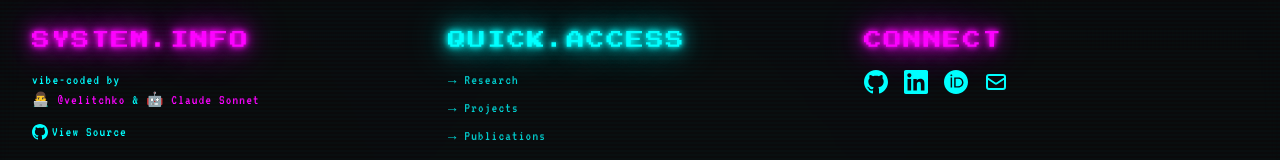
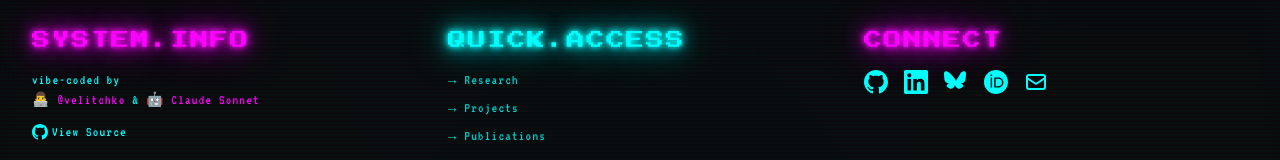
Before and after one commit to velitchko/velitchko.github.io, a Next.js app: page /chicken in a window 1280 px wide. Shown: the part 952-1112 px from the top of the page. Built offline with nearby package versions, Linux system fonts and the light colour scheme; no server answers; a web font is replaced by a local one.

Commit message:
Add Bluesky contact links

```diff
--- a/app/page.tsx
+++ b/app/page.tsx
@@ -407,7 +407,7 @@ export default function Home() {
             </p>
 
             {/* Social Links with Icons */}
-            <div className="grid grid-cols-2 md:grid-cols-4 gap-4 mb-8">
+            <div className="grid grid-cols-2 md:grid-cols-5 gap-4 mb-8">
               <a
                 href="https://github.com/velitchko"
                 target="_blank"
@@ -442,6 +442,18 @@ export default function Home() {
                   <path d="M20.447 20.452h-3.554v-5.569c0-1.328-.027-3.037-1.852-3.037-1.853 0-2.136 1.445-2.136 2.939v5.667H9.351V9h3.414v1.561h.046c.477-.9 1.637-1.85 3.37-1.85 3.601 0 4.267 2.37 4.267 5.455v6.286zM5.337 7.433c-1.144 0-2.063-.926-2.063-2.065 0-1.138.92-2.063 2.063-2.063 1.14 0 2.064.925 2.064 2.063 0 1.139-.925 2.065-2.064 2.065zm1.782 13.019H3.555V9h3.564v11.452zM22.225 0H1.771C.792 0 0 .774 0 1.729v20.542C0 23.227.792 24 1.771 24h20.451C23.2 24 24 23.227 24 22.271V1.729C24 .774 23.2 0 22.222 0h.003z"/>
                 </svg>
                 <span className="text-sm text-neon-cyan transition-colors font-mono">LinkedIn</span>
+              </a>
+
+              <a
+                href="https://bsky.app/profile/velitchko.bsky.social"
+                target="_blank"
+                rel="noopener noreferrer"
+                className="social-link border-2 border-neon-cyan/30 p-4 flex flex-col items-center gap-2"
+              >
+                <svg className="w-8 h-8 text-neon-cyan transition-colors" fill="currentColor" viewBox="0 0 24 24">
+                  <path d="M12 10.8c-1.087-2.114-4.046-6.053-6.798-7.995C2.566.944 1.561 1.266.902 1.565.139 1.908 0 3.08 0 3.768c0 .69.378 5.65.624 6.479.815 2.736 3.713 3.66 6.383 3.364-4.593.508-5.484 2.195-3.082 3.882 4.566 3.208 6.563-.805 7.075-2.46.512 1.655 2.509 5.668 7.075 2.46 2.402-1.687 1.511-3.374-3.082-3.882 2.67.296 5.568-.628 6.383-3.364.246-.829.624-5.79.624-6.478 0-.69-.139-1.861-.902-2.205-.659-.298-1.664-.62-4.3 1.24C16.046 4.748 13.087 8.687 12 10.8z"/>
+                </svg>
+                <span className="text-sm text-neon-cyan transition-colors font-mono">Bluesky</span>
               </a>
 
               <a
--- a/components/Footer.tsx
+++ b/components/Footer.tsx
@@ -107,6 +107,17 @@ export default function Footer() {
                 </svg>
               </a>
               <a
+                href="https://bsky.app/profile/velitchko.bsky.social"
+                target="_blank"
+                rel="noopener noreferrer"
+                className="text-neon-cyan hover:text-neon-pink hover:neon-glow transition-colors"
+                aria-label="Bluesky"
+              >
+                <svg className="w-6 h-6" fill="currentColor" viewBox="0 0 24 24">
+                  <path d="M12 10.8c-1.087-2.114-4.046-6.053-6.798-7.995C2.566.944 1.561 1.266.902 1.565.139 1.908 0 3.08 0 3.768c0 .69.378 5.65.624 6.479.815 2.736 3.713 3.66 6.383 3.364-4.593.508-5.484 2.195-3.082 3.882 4.566 3.208 6.563-.805 7.075-2.46.512 1.655 2.509 5.668 7.075 2.46 2.402-1.687 1.511-3.374-3.082-3.882 2.67.296 5.568-.628 6.383-3.364.246-.829.624-5.79.624-6.478 0-.69-.139-1.861-.902-2.205-.659-.298-1.664-.62-4.3 1.24C16.046 4.748 13.087 8.687 12 10.8z"/>
+                </svg>
+              </a>
+              <a
                 href="https://orcid.org/0000-0001-9592-2179"
                 target="_blank"
                 rel="noopener noreferrer"
```
